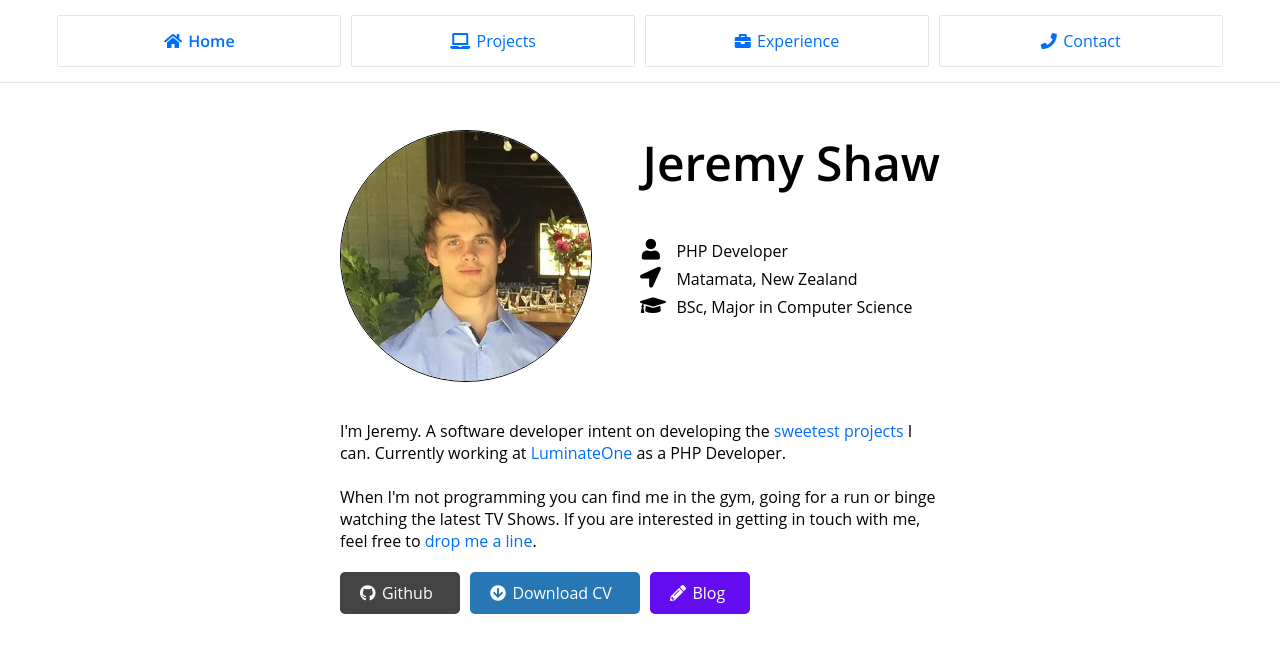
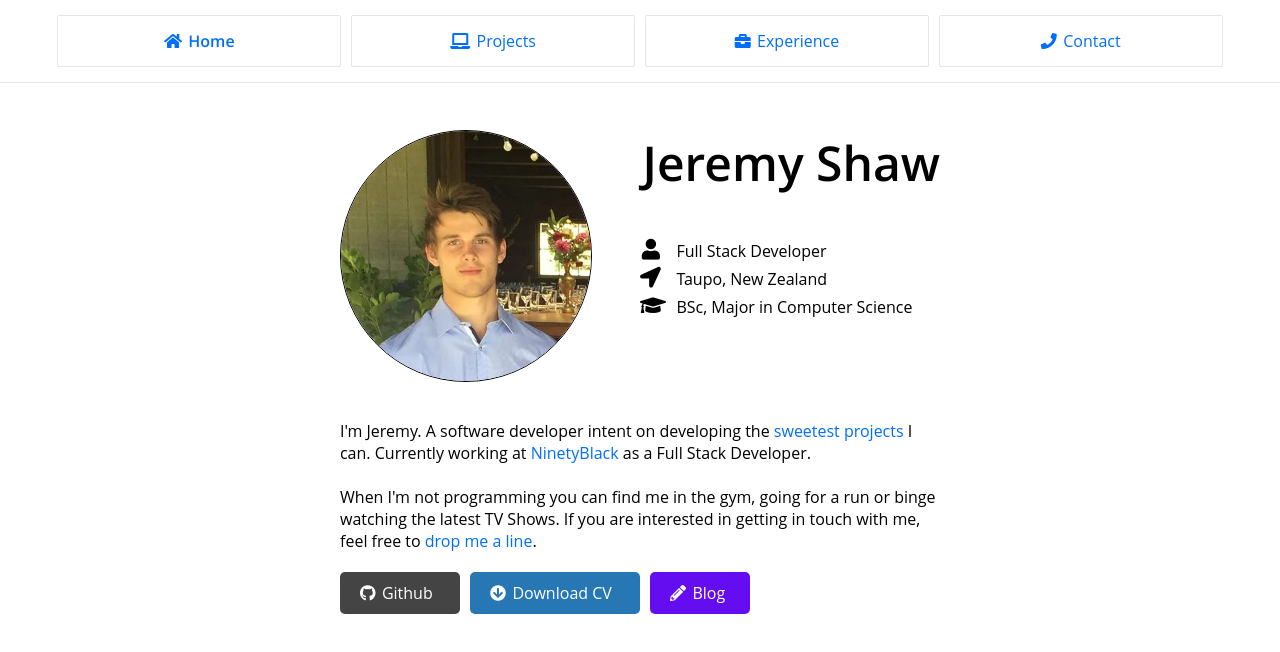
Before and after one commit to puremana/portfolio-website, a React (Create React App) app: page / in a window 1280 px wide. Shown: the top 652 px of the page. Built offline with nearby package versions, Linux system fonts and the light colour scheme; a web font is replaced by a local one.

Commit message:
Updated info on home page

```diff
--- a/src/components/pages/home.js
+++ b/src/components/pages/home.js
@@ -32,11 +32,12 @@ class Home extends Component {
                     <ul>
                         <li>
                             <div className="icon is-small"><i className="fa fa-user"></i></div>
-                            <span>PHP Developer</span>
+                            <span>Full Stack Developer</span>
                         </li>
                         <li>
                             <div className="icon is-small"><i className="fa fa-location-arrow"></i></div>
-                            <span>Matamata, New Zealand</span></li>
+                            <span>Taupo, New Zealand</span>
+                        </li>
                         <li>
                             <div className="icon is-small"><i className="fa fa-graduation-cap"></i></div>
                             <span>BSc, Major in Computer Science</span>
@@ -47,7 +48,7 @@ class Home extends Component {
             <div className="home-bottom">
                 <div className="home-bottom-text">
                     <p>I'm Jeremy. A software developer intent on developing the <Link to="/projects">sweetest projects</Link> I can.
-                    Currently working at <a href="https://luminateone.co.nz/">LuminateOne</a> as a PHP Developer.</p>
+                    Currently working at <a href="https://www.ninetyblack.com/" target="_blank" rel="noopener noreferrer">NinetyBlack</a> as a Full Stack Developer.</p>
                     <br />
                     <p>When I'm not programming you can find me in the gym, going for a run or binge watching the latest TV Shows.
                     If you are interested in getting in touch with me, feel free to <Link to="/contact">drop me a line</Link>.</p>
```
